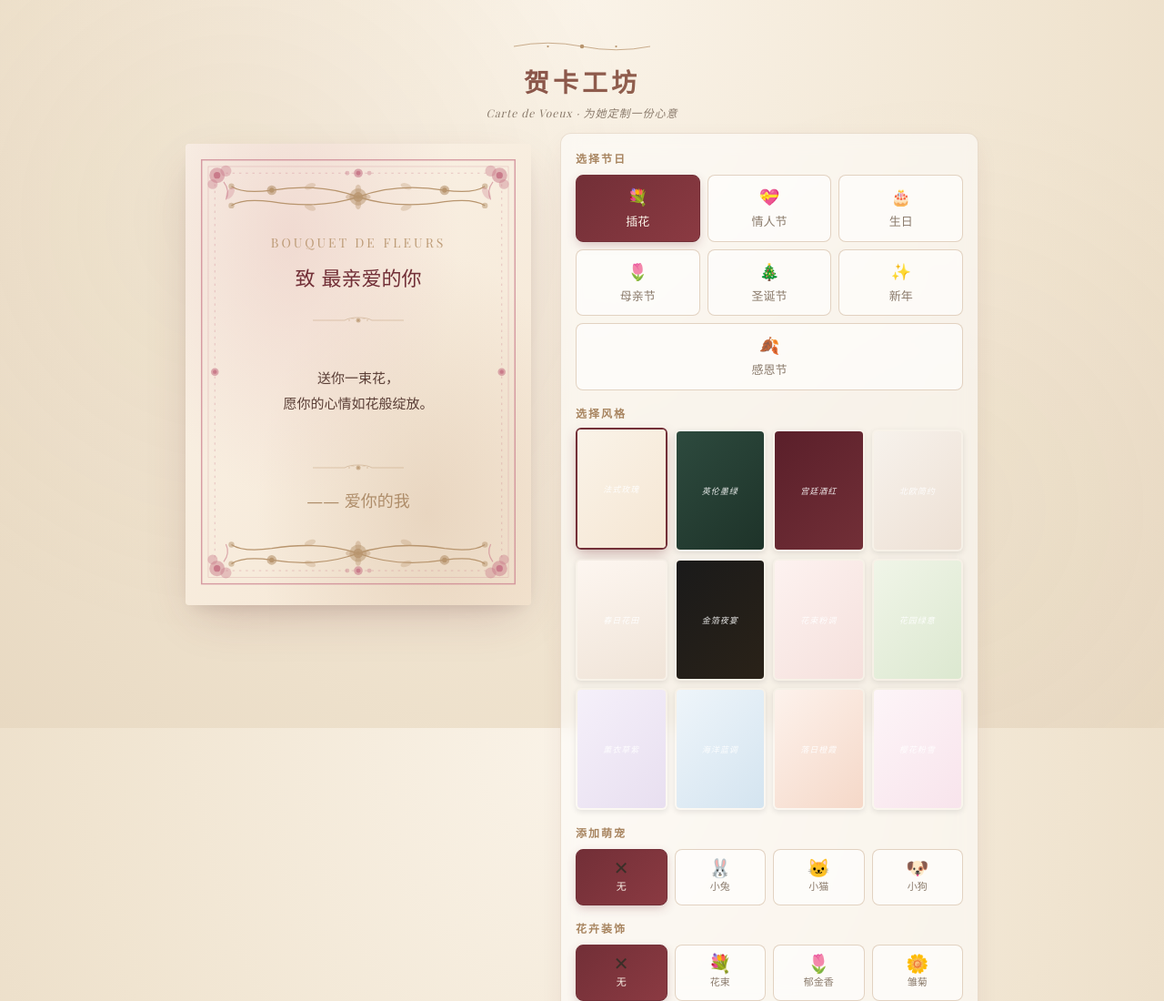
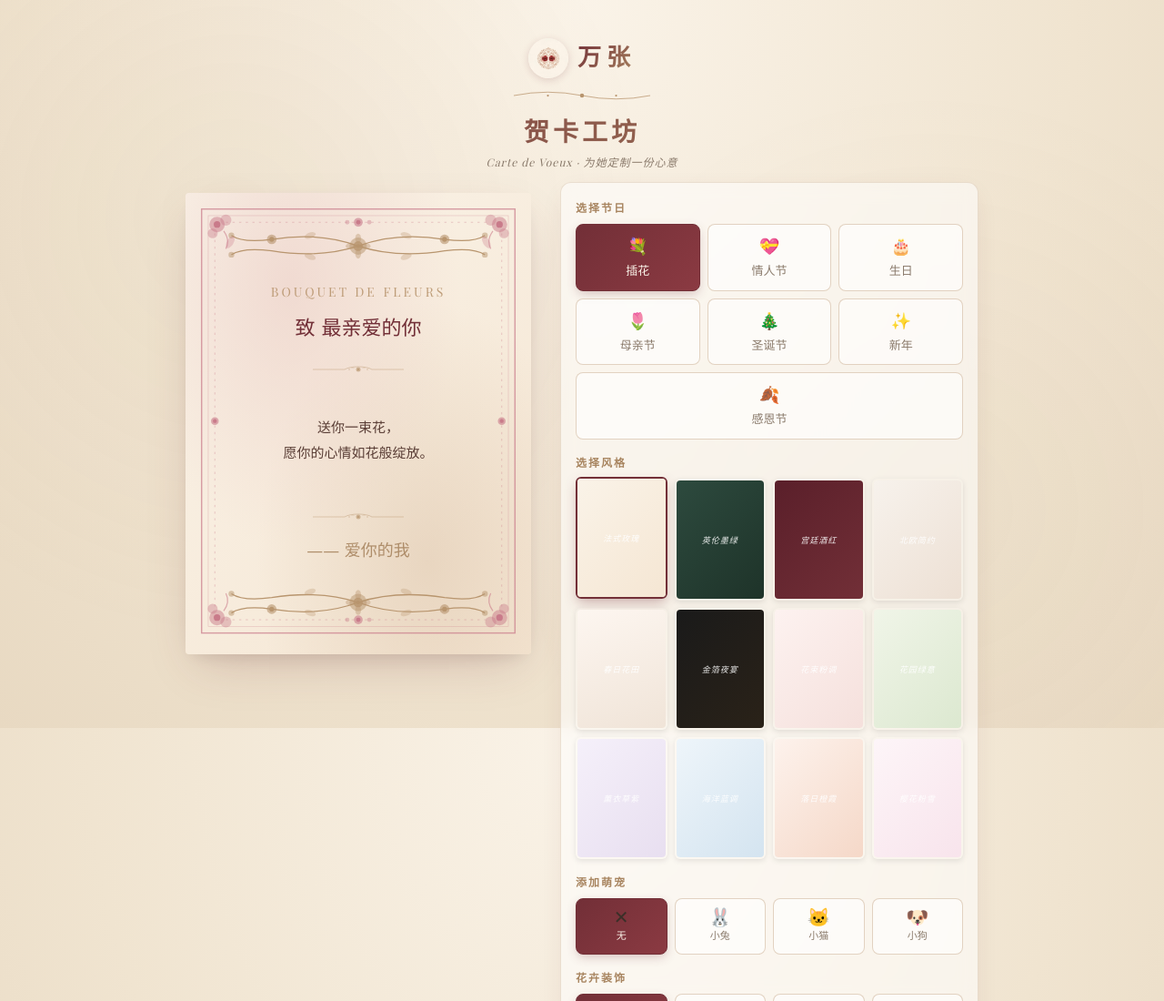
Before and after one commit to cooden/flower, a plain HTML site: page index.html in a window 1280 px wide. Shown: the top 1100 px of the page at 91% size. Drawn offline with nearby package versions, Linux system fonts and the light colour scheme; a web font is replaced by a local one.

Commit message:
增加万张品牌logo：花卉纹章徽标+品牌文字，置于页面顶部

```diff
--- a/css/style.css
+++ b/css/style.css
@@ -95,6 +95,34 @@ body::before {
   text-align: center;
   padding: 18px 0 12px;
   color: var(--burgundy);
+}
+
+/* 万张品牌 logo */
+.brand-logo {
+  display: flex;
+  align-items: center;
+  justify-content: center;
+  gap: 10px;
+  margin-bottom: 10px;
+}
+
+.brand-emblem {
+  width: 44px;
+  height: 44px;
+  object-fit: cover;
+  border-radius: 50%;
+  box-shadow: 0 2px 8px rgba(114, 47, 55, 0.18);
+}
+
+.brand-name {
+  font-family: var(--serif-cn);
+  font-size: 26px;
+  font-weight: 700;
+  letter-spacing: 6px;
+  background: linear-gradient(135deg, var(--burgundy) 0%, var(--rose-gold-dark) 100%);
+  -webkit-background-clip: text;
+  background-clip: text;
+  -webkit-text-fill-color: transparent;
 }
 
 .ornament-line {
--- a/index.html
+++ b/index.html
@@ -8,12 +8,16 @@
   <link rel="preconnect" href="https://fonts.googleapis.com">
   <link rel="preconnect" href="https://fonts.gstatic.com" crossorigin>
   <link href="https://fonts.googleapis.com/css2?family=Cormorant+Garamond:ital,wght@0,400;0,500;0,600;1,400;1,500&family=Playfair+Display:ital,wght@0,400;0,600;0,700;0,900;1,400;1,600&family=Ma+Shan+Zheng&family=Noto+Serif+SC:wght@400;500;600;700&display=swap" rel="stylesheet">
-  <link rel="stylesheet" href="css/style.css?v=3" />
+  <link rel="stylesheet" href="css/style.css?v=4" />
 </head>
 <body>
   <div class="app">
     <!-- 顶部标题 -->
     <header class="header">
+      <div class="brand-logo">
+        <img src="assets/wanzhang-emblem.jpg" alt="万张" class="brand-emblem" />
+        <span class="brand-name">万张</span>
+      </div>
       <div class="header-ornament">
         <svg viewBox="0 0 200 24" class="ornament-line">
           <path d="M0 12 Q50 2 100 12 T200 12" fill="none" stroke="currentColor" stroke-width="1"/>
@@ -138,7 +142,7 @@
   <div class="toast" id="toast"></div>
 
   <script src="https://cdn.jsdelivr.net/npm/html2canvas@1.4.1/dist/html2canvas.min.js"></script>
-  <script src="js/templates.js?v=3"></script>
-  <script src="js/app.js?v=3"></script>
+  <script src="js/templates.js?v=4"></script>
+  <script src="js/app.js?v=4"></script>
 </body>
 </html>
```
Also changed, not shown: assets/wanzhang-emblem.jpg (added).
